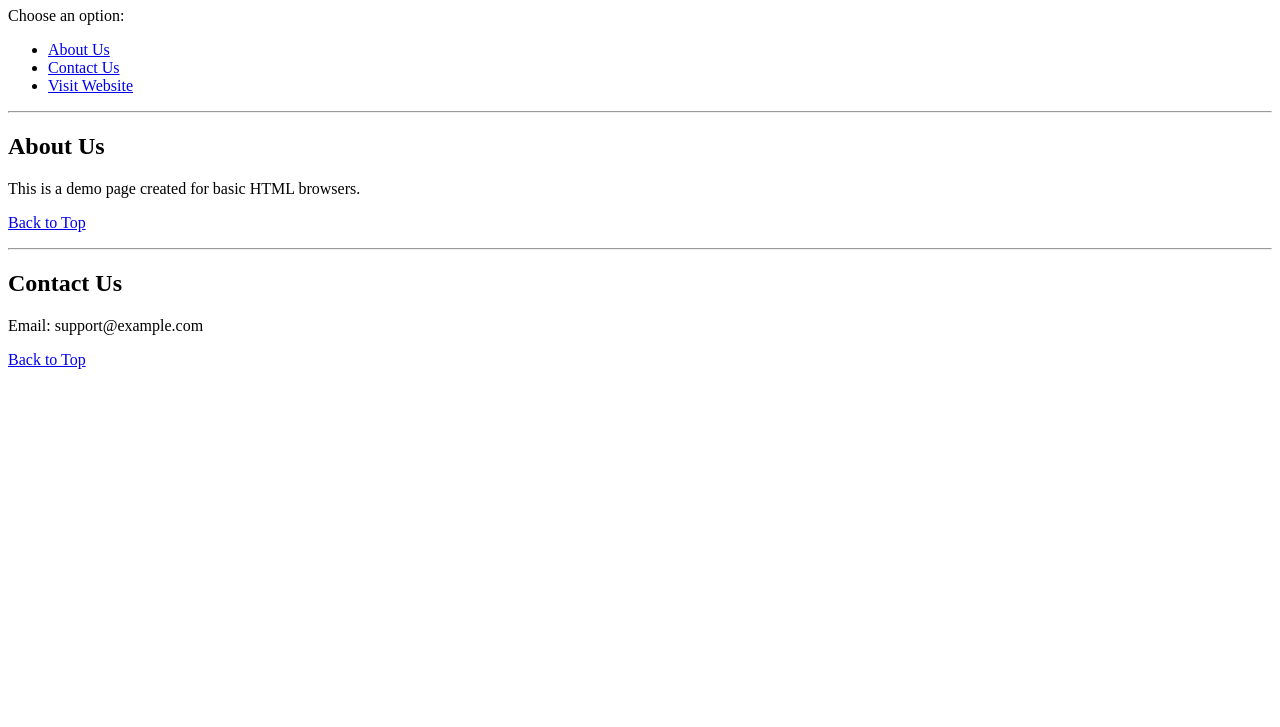
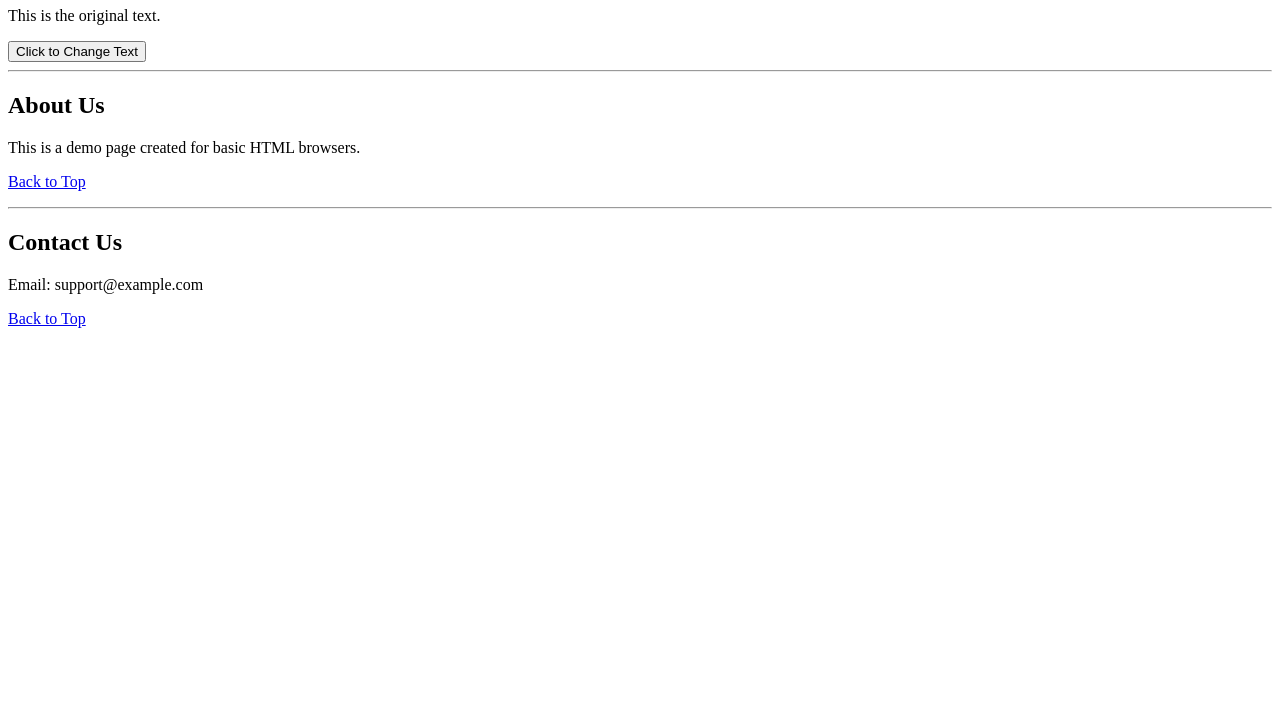
Before and after one commit to Abubazar/pag, a plain HTML site: page index.html in a window 1280 px wide. Shown: the part 73-800 px from the top of the page. Drawn offline with Linux system fonts and the light colour scheme.

Commit message:
index.html

```diff
--- a/index.html
+++ b/index.html
@@ -2,15 +2,16 @@
 <html>
 <head>
     <title>Welcome</title>
+    <script>
+        function changeText() {
+            document.getElementById("changeable-text").innerHTML = "The text has been changed!";
+        }
+    </script>
 </head>
 <body>
     <h1>Welcome to My Web Page!</h1>
-    <p>Choose an option:</p>
-    <ul>
-        <li><a href="#about">About Us</a></li>
-        <li><a href="#contact">Contact Us</a></li>
-        <li><a href="http://example.com">Visit Website</a></li>
-    </ul>
+    <p id="changeable-text">This is the original text.</p>
+    <button onclick="changeText()">Click to Change Text</button>
 
     <hr>
     <h2 id="about">About Us</h2>
```
